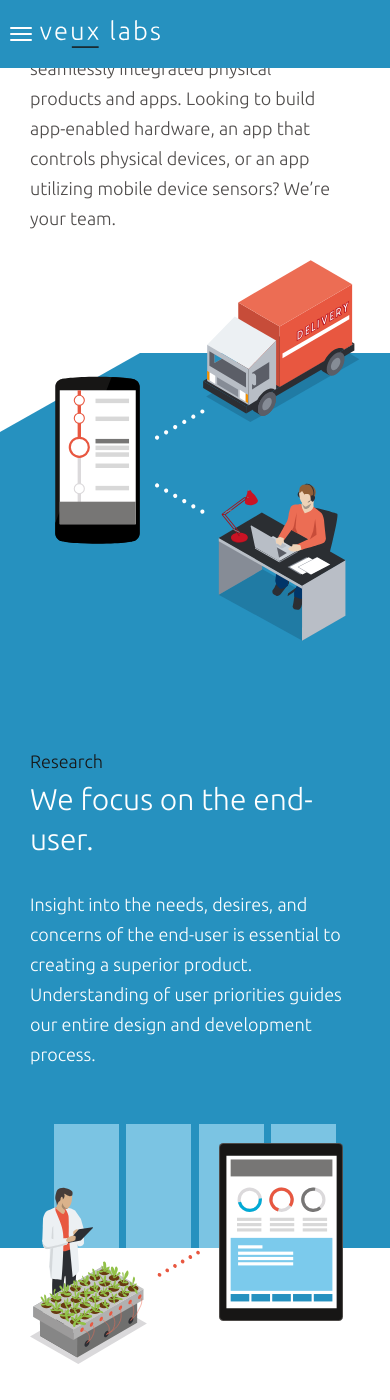
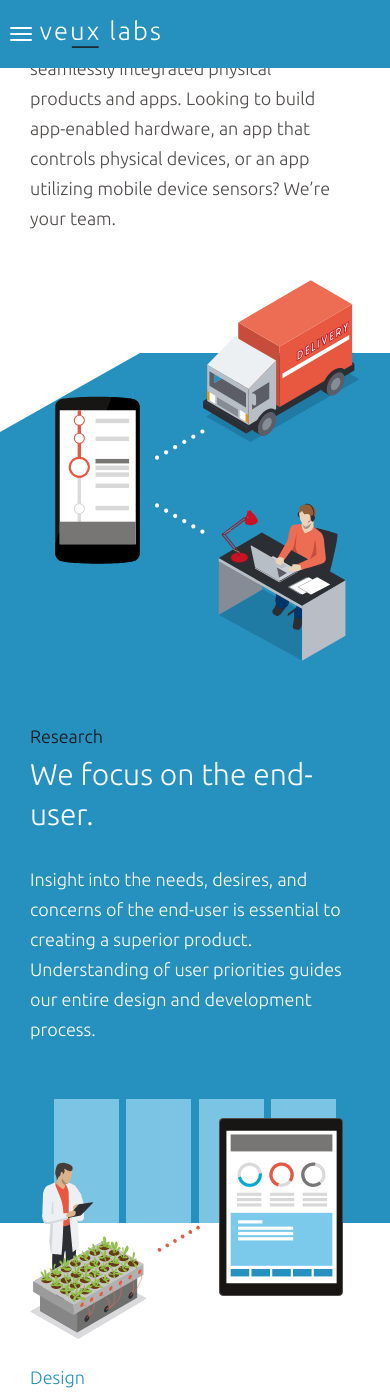
Before and after one commit to VeuxLabs/VeuxLabs.github.io, a Jekyll site: the page built from index.html, in a window 390 px wide and 1400 px high, scrolled down 1060 px. Built offline with Jekyll 4.4.1, drawn with Linux system fonts in a browser that asks for light colours; nearby versions of some CDN libraries; comment, search, counter and statistics services are not loaded.

Commit message:
Responsive Fixes

```diff
--- a/css/landing-page.css
+++ b/css/landing-page.css
@@ -294,9 +294,16 @@ h6 {
 }
 
 .research .section2 img{
-    margin-top: -130px;
+    margin-top: -190px;
     padding-bottom: 45px;
     float: right;
+}
+
+@media (max-width: 480px) {
+    .research .section2 img {
+        margin-top: -110px;
+        padding-bottom: 0;
+    }
 }
 
 .research h2 {
@@ -351,9 +358,15 @@ h6 {
     }
 }
 
-.design .design-img{
+.design .design-img {
     margin-top: -105px;
     padding-bottom: 50px;
+}
+
+@media (max-width: 480px) {
+    .design .design-img {
+        padding-bottom: 0;
+    }
 }
 
 .design h2{
@@ -1441,7 +1454,7 @@ p.copyright {
        padding-right: 15px;
     }
 }
-@media only screen and (max-width: 1200px) {
+@media only screen and (min-width: 600px) and (max-width: 1200px) {
     .support .fixed-div {
        padding-left: 30px;
        padding-right: 30px;
```
